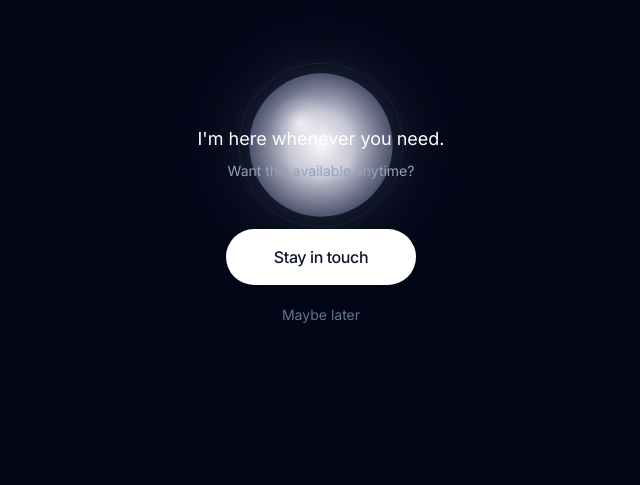
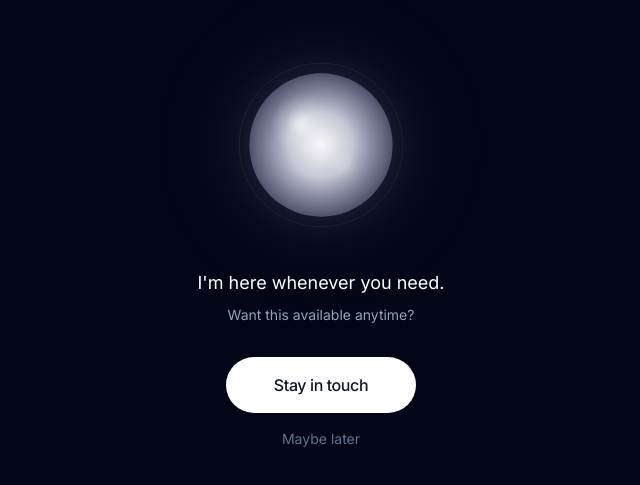
Before and after one commit to dkennedy1984/still-here, a Next.js app in the folder apps/web/: page /post-call in a window 1280 px wide. Shown: the part 255-740 px from the top of the page, without its empty margins (319-959 px from the left). Built offline with nearby package versions, Linux system fonts and the light colour scheme.

Commit message:
fix: orb z-20 visible on all pages, content positioned below orb

```diff
--- a/apps/web/src/app/call/page.tsx
+++ b/apps/web/src/app/call/page.tsx
@@ -86,7 +86,7 @@ function CallPageInner() {
           onClick={handleScreenTap}>
 
       {/* Orb - absolute, same position as home page */}
-      <div className="absolute inset-0 flex items-center justify-center pointer-events-none z-0">
+      <div className="absolute inset-0 flex items-center justify-center pointer-events-none z-20">
         <div className="-mt-[10vh] sm:mt-0">
           <PresenceOrb state={orbState} size="lg" />
         </div>
--- a/apps/web/src/app/page.tsx
+++ b/apps/web/src/app/page.tsx
@@ -89,10 +89,16 @@ function HomePageContent() {
 
   return (
     <main className="relative min-h-screen min-h-[100dvh] bg-slate-950 overflow-hidden">
-      {/* Hero section — orb in normal flex flow */}
-      <section className="flex flex-col items-center justify-center min-h-screen min-h-[100dvh] px-6">
+      {/* Orb - absolute centre */}
+      <div className="absolute inset-0 flex items-center justify-center pointer-events-none z-20">
+        <div className="-mt-[10vh] sm:mt-0">
+          <PresenceOrb state="idle" size="lg" />
+        </div>
+      </div>
+
+      {/* Upgraded confirmation */}
       {showUpgraded && (
-          <div className="absolute top-6 left-1/2 -translate-x-1/2 z-50 flex flex-col items-center gap-2"
+        <div className="absolute top-6 left-1/2 -translate-x-1/2 z-30 flex flex-col items-center gap-2"
           style={FADE_IN_STYLE}>
           <div className="flex items-center gap-2 bg-green-950/80 border border-green-800/50 rounded-full px-4 py-2 backdrop-blur-sm">
             <div className="w-2 h-2 rounded-full bg-green-400 animate-pulse" />
@@ -102,19 +108,18 @@ function HomePageContent() {
         </div>
       )}
 
-        <div className="mb-8 -mt-[10vh] sm:mt-0">
-          <PresenceOrb state="idle" size="lg" />
-        </div>
-
-        {/* Call button */}
+      {/* Hero content - positioned in bottom third of screen, below the orb */}
+      <section className="relative z-30 flex flex-col items-center justify-end min-h-screen min-h-[100dvh] px-6 pb-[15vh]">
+        <div className="pointer-events-auto flex flex-col items-center">
           <button
             onClick={handleCall}
             disabled={loading}
-          className="w-full max-w-xs rounded-full bg-white px-6 py-4 text-lg font-semibold text-slate-900 transition-all duration-200 hover:bg-white/90 active:scale-[0.98] disabled:opacity-50"
+            className="w-full max-w-xs py-4 rounded-full bg-white text-slate-900 text-lg font-medium tracking-tight hover:bg-white/90 active:scale-95 transition-all duration-150 disabled:opacity-50"
           >
-          {loading ? "Connecting..." : "Call"}
+            {loading ? '...' : 'Call'}
           </button>
           <p className="mt-4 text-sm text-slate-400">I&apos;ll just sit with you.</p>
+        </div>
       </section>
 
       {/* Bottom controls - fixed, hide on scroll */}
--- a/apps/web/src/app/post-call/page.tsx
+++ b/apps/web/src/app/post-call/page.tsx
@@ -14,39 +14,41 @@ export default function PostCallPage() {
 
   if (isPaid) {
     return (
-      <main className="relative flex flex-col items-center justify-center min-h-screen min-h-[100dvh] bg-slate-950 px-6">
-        {/* Orb - absolute, same position */}
-        <div className="absolute inset-0 flex items-center justify-center pointer-events-none z-0">
+      <main className="relative min-h-screen min-h-[100dvh] bg-slate-950 overflow-hidden">
+        {/* Orb - absolute centre, same position */}
+        <div className="absolute inset-0 flex items-center justify-center pointer-events-none z-20">
           <div className="-mt-[10vh] sm:mt-0">
             <PresenceOrb state="idle" size="lg" />
           </div>
         </div>
 
-        {/* Post-call content - below orb */}
-        <div className="relative z-10 flex flex-col items-center mt-[20vh]">
+        {/* Content - positioned below the orb */}
+        <div className="relative z-30 flex flex-col items-center justify-end min-h-screen min-h-[100dvh] px-6 pb-[12vh]">
+          <div className="pointer-events-auto flex flex-col items-center text-center">
             <h1 className="text-lg text-white">I'll be here when you're ready.</h1>
             <p className="text-sm text-slate-400 mt-2">Take your time.</p>
 
             <button
               onClick={() => router.push('/')}
-            className="mt-12 px-12 py-4 rounded-full bg-white text-slate-900 text-base font-medium tracking-tight hover:bg-white/90 active:scale-95 transition-all duration-150"
+              className="mt-8 px-12 py-4 rounded-full bg-white text-slate-900 text-base font-medium tracking-tight hover:bg-white/90 active:scale-95 transition-all duration-150"
             >
               Call again
             </button>
 
             <button
               onClick={() => router.push('/')}
-            className="mt-5 text-sm text-slate-500 hover:text-slate-300 transition-colors"
+              className="mt-4 text-sm text-slate-500 hover:text-slate-300 transition-colors"
             >
               I'm done for now
             </button>
 
             <a
               href="/api/billing/portal"
-            className="mt-8 text-xs text-slate-600 hover:text-slate-400 transition-colors"
+              className="mt-4 text-xs text-slate-600 hover:text-slate-400 transition-colors underline underline-offset-2"
             >
               Manage subscription
             </a>
+          </div>
         </div>
       </main>
     );
@@ -54,33 +56,35 @@ export default function PostCallPage() {
 
   // Free user
   return (
-    <main className="relative flex flex-col items-center justify-center min-h-screen min-h-[100dvh] bg-slate-950 px-6">
-      {/* Orb - absolute, same position */}
-      <div className="absolute inset-0 flex items-center justify-center pointer-events-none z-0">
+    <main className="relative min-h-screen min-h-[100dvh] bg-slate-950 overflow-hidden">
+      {/* Orb - absolute centre, same position */}
+      <div className="absolute inset-0 flex items-center justify-center pointer-events-none z-20">
         <div className="-mt-[10vh] sm:mt-0">
           <PresenceOrb state="idle" size="lg" />
         </div>
       </div>
 
-      {/* Post-call content - below orb */}
-      <div className="relative z-10 flex flex-col items-center mt-[20vh]">
+      {/* Content - positioned below the orb */}
+      <div className="relative z-30 flex flex-col items-center justify-end min-h-screen min-h-[100dvh] px-6 pb-[12vh]">
+        <div className="pointer-events-auto flex flex-col items-center text-center">
           <h1 className="text-lg text-white">I'm here whenever you need.</h1>
           <p className="text-sm text-slate-400 mt-2">Want this available anytime?</p>
 
           <button
             onClick={() => router.push('/upgrade')}
-          className="mt-12 px-12 py-4 rounded-full bg-white text-slate-900 text-base font-medium tracking-tight hover:bg-white/90 active:scale-95 transition-all duration-150"
+            className="mt-8 px-12 py-4 rounded-full bg-white text-slate-900 text-base font-medium tracking-tight hover:bg-white/90 active:scale-95 transition-all duration-150"
           >
             Stay in touch
           </button>
 
           <button
             onClick={() => router.push('/')}
-          className="mt-5 text-sm text-slate-500 hover:text-slate-300 transition-colors"
+            className="mt-4 text-sm text-slate-500 hover:text-slate-300 transition-colors"
           >
             Maybe later
           </button>
         </div>
+      </div>
     </main>
   );
 }
```
Lines whose indentation alone changed are shown as unchanged.
